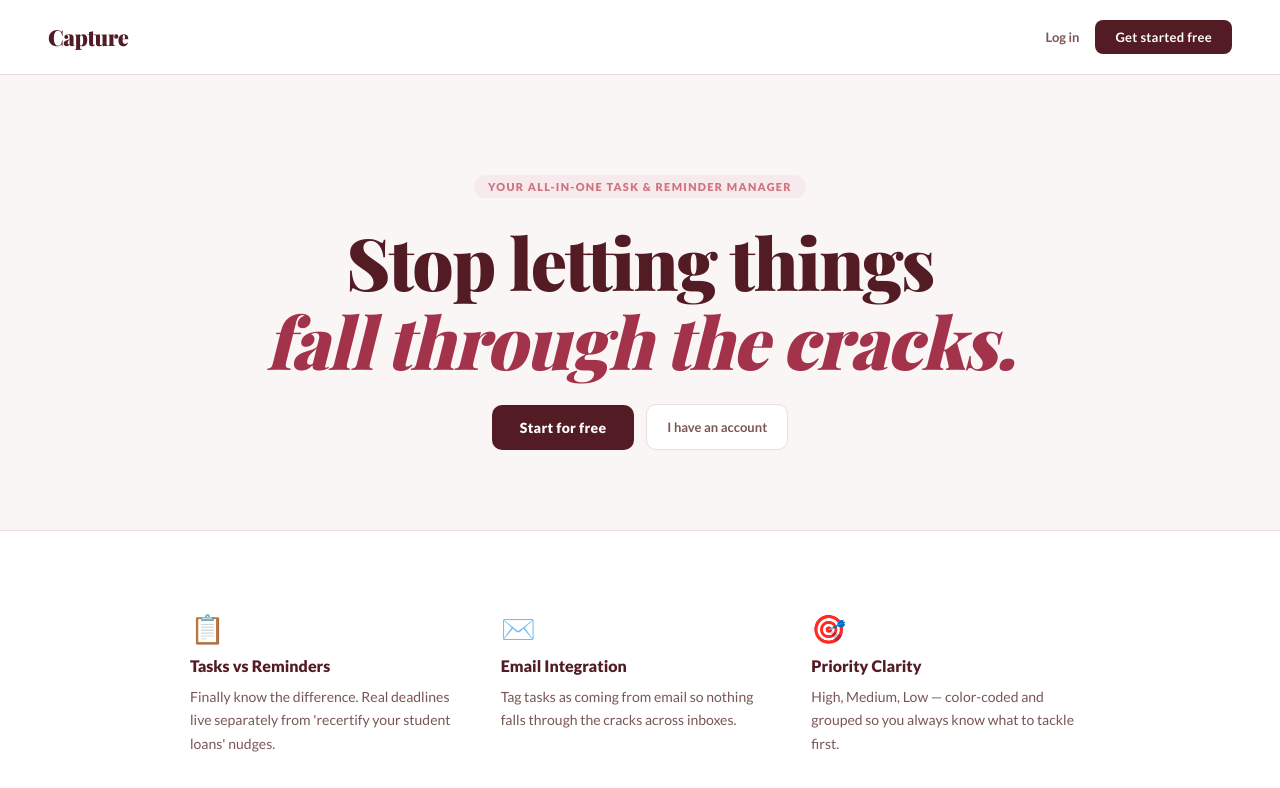
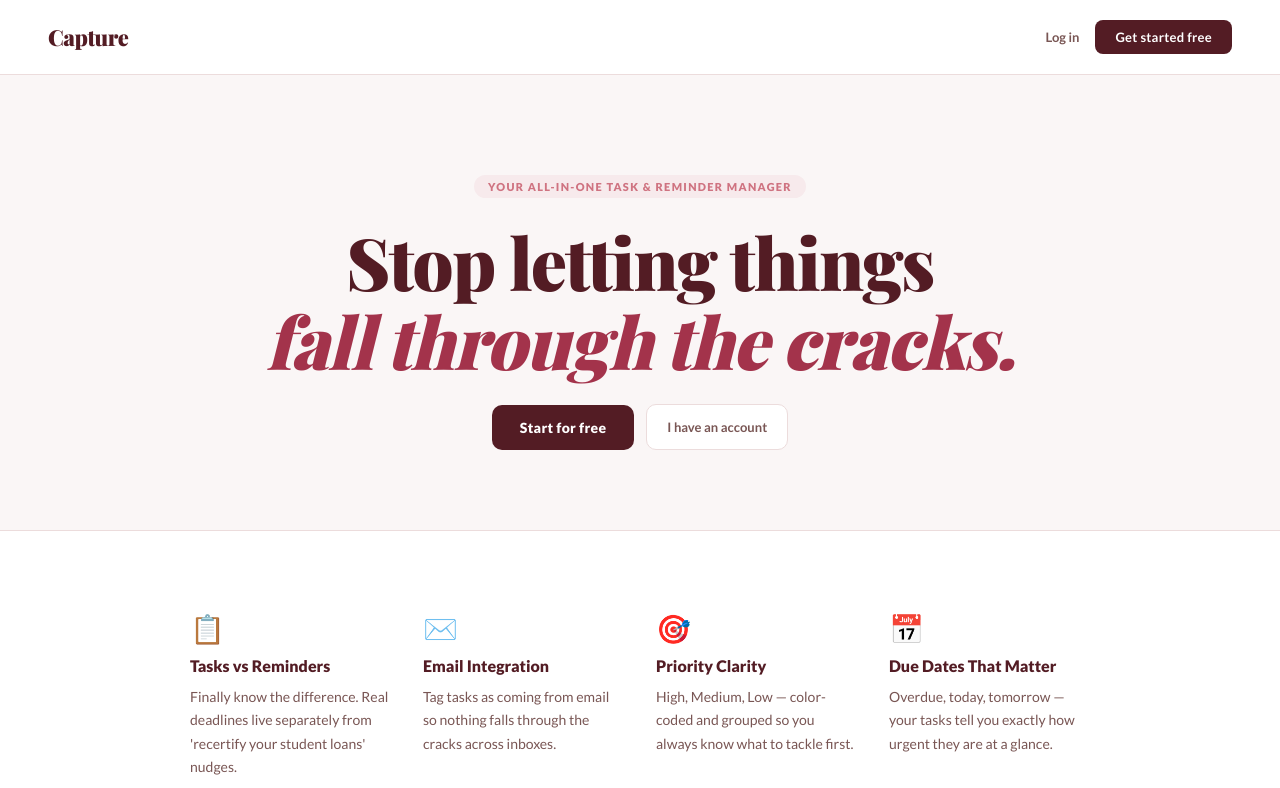
Before and after one commit to charlottej2017/capture-app, a React (Vite) app: page / in a window 1280 px wide. Shown: the top 788 px of the page. Built offline with nearby package versions, Linux system fonts and the light colour scheme; no server answers; a web font is replaced by a local one.

Commit message:
Update Landing.module.css

```diff
--- a/src/pages/Landing.module.css
+++ b/src/pages/Landing.module.css
@@ -149,7 +149,7 @@
 
 .featuresGrid {
   display: grid;
-  grid-template-columns: repeat(auto-fit, minmax(220px, 1fr));
+  grid-template-columns: repeat(auto-fit, minmax(160px, 1fr));
   gap: 32px;
   max-width: 900px;
   margin: 0 auto;
```
